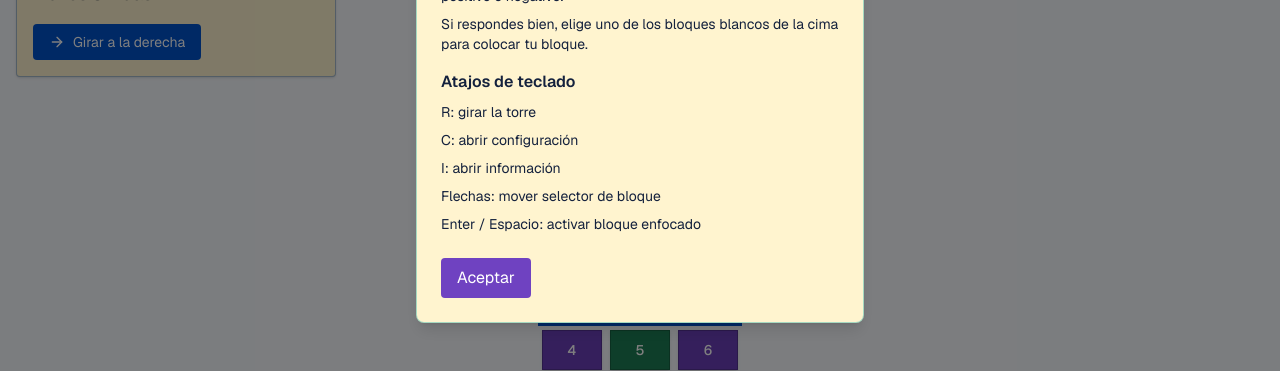
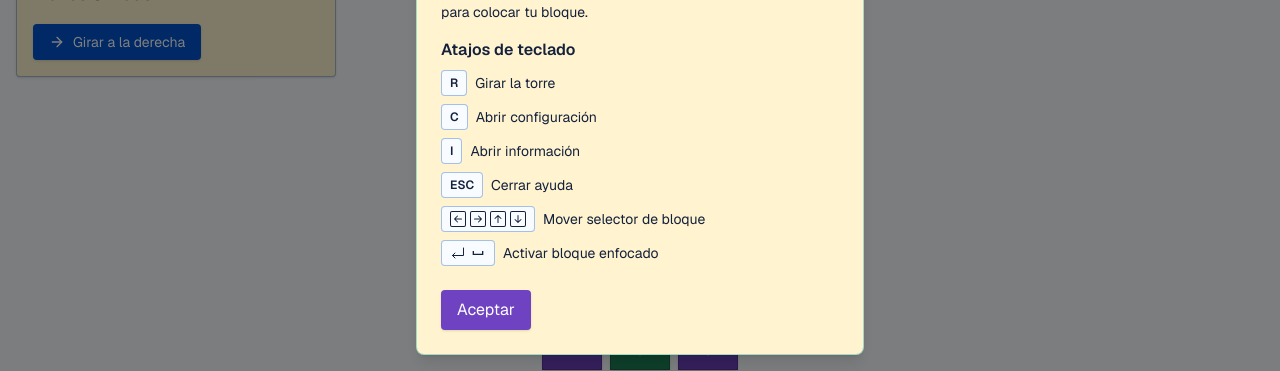
Before and after one commit to jasongonzalezdeveloper/math_jenga, a Next.js app: page /math_jenga/game in a window 1280 px wide. Shown: the part 380-751 px from the top of the page. Built offline with nearby package versions, Linux system fonts and the light colour scheme.

Commit message:
feat: shorcut icons

```diff
--- a/components/game/GameStatusPanel.tsx
+++ b/components/game/GameStatusPanel.tsx
@@ -24,7 +24,7 @@ export function GameStatusPanel({
                 <button
                     type="button"
                     onClick={onOpenConfig}
-                    className="absolute right-2 top-2 rounded p-2 text-foreground transition-colors hover:bg-background focus-visible:outline-none focus-visible:ring-2 focus-visible:ring-secondary"
+                    className="cursor-pointer absolute right-2 top-2 rounded p-2 text-foreground transition-colors hover:bg-background focus-visible:outline-none focus-visible:ring-2 focus-visible:ring-secondary"
                     aria-label={t("statusPanel.settingsAria")}
                     title={t("statusPanel.settingsTitle")}
                 >
@@ -39,7 +39,7 @@ export function GameStatusPanel({
                     <button
                         type="button"
                         onClick={onRotate}
-                        className="inline-flex shrink-0 items-center gap-1 rounded bg-info px-3 py-1.5 text-sm text-white transition-all hover:brightness-95 focus-visible:outline-none focus-visible:ring-2 focus-visible:ring-secondary focus-visible:ring-offset-2 lg:mt-4 lg:gap-2 lg:px-4 lg:py-2"
+                        className="cursor-pointer inline-flex shrink-0 items-center gap-1 rounded bg-info px-3 py-1.5 text-sm text-white shadow-sm transition-all duration-200 hover:-translate-y-0.5 hover:bg-info/90 hover:shadow-md focus-visible:outline-none focus-visible:ring-2 focus-visible:ring-secondary focus-visible:ring-offset-2 lg:mt-4 lg:gap-2 lg:px-4 lg:py-2"
                         aria-label={isRightSide ? t("statusPanel.rotateLeftAria") : t("statusPanel.rotateRightAria")}
                         title={t("statusPanel.rotateTitle")}
                     >
--- a/components/game/ShortcutHelpModal.tsx
+++ b/components/game/ShortcutHelpModal.tsx
@@ -1,4 +1,12 @@
 import { FiEye, FiEyeOff, FiInfo } from "react-icons/fi";
+import {
+    BsArrowDownSquare,
+    BsArrowLeftSquare,
+    BsArrowRightSquare,
+    BsArrowUpSquare,
+} from "react-icons/bs";
+import { HiOutlineArrowTurnDownLeft } from "react-icons/hi2";
+import { MdSpaceBar } from "react-icons/md";
 import { useColorblindMode } from "@/hooks/useColorblindMode";
 import { useAppTranslation } from "@/hooks/useAppTranslation";
 import { LanguageSelector } from "@/components/common/LanguageSelector";
@@ -17,12 +25,57 @@ export function ShortcutHelpModal({
     const { isColorblindMode, toggleColorblindMode } = useColorblindMode();
     const { t } = useAppTranslation();
 
+    const iconClassName = "h-4 w-4";
+    const keyClassName =
+        "inline-flex items-center gap-1 rounded border border-info/35 bg-background px-2 py-1 text-xs font-semibold";
+
     const shortcutOptions = [
-        t("shortcuts.options.rotate"),
-        t("shortcuts.options.config"),
-        t("shortcuts.options.help"),
-        t("shortcuts.options.moveBlock"),
-        t("shortcuts.options.activateBlock"),
+        {
+            id: "rotate",
+            keys: <span className={keyClassName}>R</span>,
+            action: t("shortcuts.options.rotate"),
+        },
+        {
+            id: "config",
+            keys: <span className={keyClassName}>C</span>,
+            action: t("shortcuts.options.config"),
+        },
+        {
+            id: "help",
+            keys: <span className={keyClassName}>I</span>,
+            action: t("shortcuts.options.help"),
+        },
+        {
+            id: "closeHelp",
+            keys: (
+                <span className={keyClassName}>
+                    ESC
+                </span>
+            ),
+            action: t("shortcuts.options.closeHelp"),
+        },
+        {
+            id: "moveBlock",
+            keys: (
+                <span className={keyClassName}>
+                    <BsArrowLeftSquare className={iconClassName} aria-hidden="true" />
+                    <BsArrowRightSquare className={iconClassName} aria-hidden="true" />
+                    <BsArrowUpSquare className={iconClassName} aria-hidden="true" />
+                    <BsArrowDownSquare className={iconClassName} aria-hidden="true" />
+                </span>
+            ),
+            action: t("shortcuts.options.moveBlock"),
+        },
+        {
+            id: "activateBlock",
+            keys: (
+                <span className={keyClassName}>
+                    <HiOutlineArrowTurnDownLeft className={iconClassName} aria-hidden="true" />
+                    <MdSpaceBar className={iconClassName} aria-hidden="true" />
+                </span>
+            ),
+            action: t("shortcuts.options.activateBlock"),
+        },
     ];
 
     const gameInstructions = [
@@ -41,7 +94,7 @@ export function ShortcutHelpModal({
                 <button
                     type="button"
                     onClick={toggleColorblindMode}
-                    className="rounded-full border border-secondary/35 bg-surface p-2 text-foreground shadow-md transition-colors hover:bg-background focus-visible:outline-none focus-visible:ring-2 focus-visible:ring-secondary"
+                    className="cursor-pointer rounded-full border border-secondary/35 bg-surface p-2 text-foreground shadow-md transition-colors hover:bg-background focus-visible:outline-none focus-visible:ring-2 focus-visible:ring-secondary"
                     aria-label={isColorblindMode ? t("colorblind.disable") : t("colorblind.enable")}
                     title={isColorblindMode ? t("colorblind.disable") : t("colorblind.enable")}
                 >
@@ -51,7 +104,7 @@ export function ShortcutHelpModal({
                 <button
                     type="button"
                     onClick={onOpen}
-                    className="rounded-full border border-secondary/35 bg-surface p-2 text-foreground shadow-md transition-colors hover:bg-background focus-visible:outline-none focus-visible:ring-2 focus-visible:ring-secondary"
+                    className="cursor-pointer rounded-full border border-secondary/35 bg-surface p-2 text-foreground shadow-md transition-colors hover:bg-background focus-visible:outline-none focus-visible:ring-2 focus-visible:ring-secondary"
                     aria-label={t("shortcuts.infoAria")}
                     title={t("shortcuts.infoTitle")}
                 >
@@ -84,8 +137,9 @@ export function ShortcutHelpModal({
                                 <h3 className="text-base font-semibold">{t("shortcuts.shortcutsHeading")}</h3>
                                 <ul className="mt-2 space-y-2">
                                     {shortcutOptions.map((option) => (
-                                        <li key={option}>
-                                            <span>{option}</span>
+                                        <li key={option.id} className="flex items-center gap-2">
+                                            <span aria-hidden="true">{option.keys}</span>
+                                            <span>{option.action}</span>
                                         </li>
                                     ))}
                                 </ul>
@@ -94,7 +148,7 @@ export function ShortcutHelpModal({
                         <button
                             type="button"
                             onClick={onClose}
-                            className="mt-6 rounded bg-primary px-4 py-2 text-white transition-all hover:brightness-95 focus-visible:outline-none focus-visible:ring-2 focus-visible:ring-secondary focus-visible:ring-offset-2"
+                            className="cursor-pointer mt-6 rounded bg-primary px-4 py-2 text-white shadow-sm transition-all duration-200 hover:-translate-y-0.5 hover:bg-primary/90 hover:shadow-md focus-visible:outline-none focus-visible:ring-2 focus-visible:ring-secondary focus-visible:ring-offset-2"
                         >
                             {t("shortcuts.accept")}
                         </button>
--- a/i18n/resources.ts
+++ b/i18n/resources.ts
@@ -33,12 +33,12 @@ export const resources = {
                 shortcutsHeading: "Atajos de teclado",
                 accept: "Aceptar",
                 options: {
-                    rotate: "R: girar la torre",
-                    config: "C: abrir configuración",
-                    help: "I: abrir información",
-                    closeHelp: "Esc: cerrar ayuda",
-                    moveBlock: "Flechas: mover selector de bloque",
-                    activateBlock: "Enter / Espacio: activar bloque enfocado",
+                    rotate: "Girar la torre",
+                    config: "Abrir configuración",
+                    help: "Abrir información",
+                    closeHelp: "Cerrar ayuda",
+                    moveBlock: "Mover selector de bloque",
+                    activateBlock: "Activar bloque enfocado",
                 },
                 instructions: {
                     move: "Da clic en los bloques o usa las flechas para moverte entre ellos.",
@@ -102,12 +102,12 @@ export const resources = {
                 shortcutsHeading: "Keyboard shortcuts",
                 accept: "Accept",
                 options: {
-                    rotate: "R: rotate tower",
-                    config: "C: open settings",
-                    help: "I: open information",
-                    closeHelp: "Esc: close help",
-                    moveBlock: "Arrow keys: move block selector",
-                    activateBlock: "Enter / Space: activate focused block",
+                    rotate: "Rotate tower",
+                    config: "Open settings",
+                    help: "Open information",
+                    closeHelp: "Close help",
+                    moveBlock: "Move block selector",
+                    activateBlock: "Activate focused block",
                 },
                 instructions: {
                     move: "Click blocks or use arrow keys to move between them.",
```
